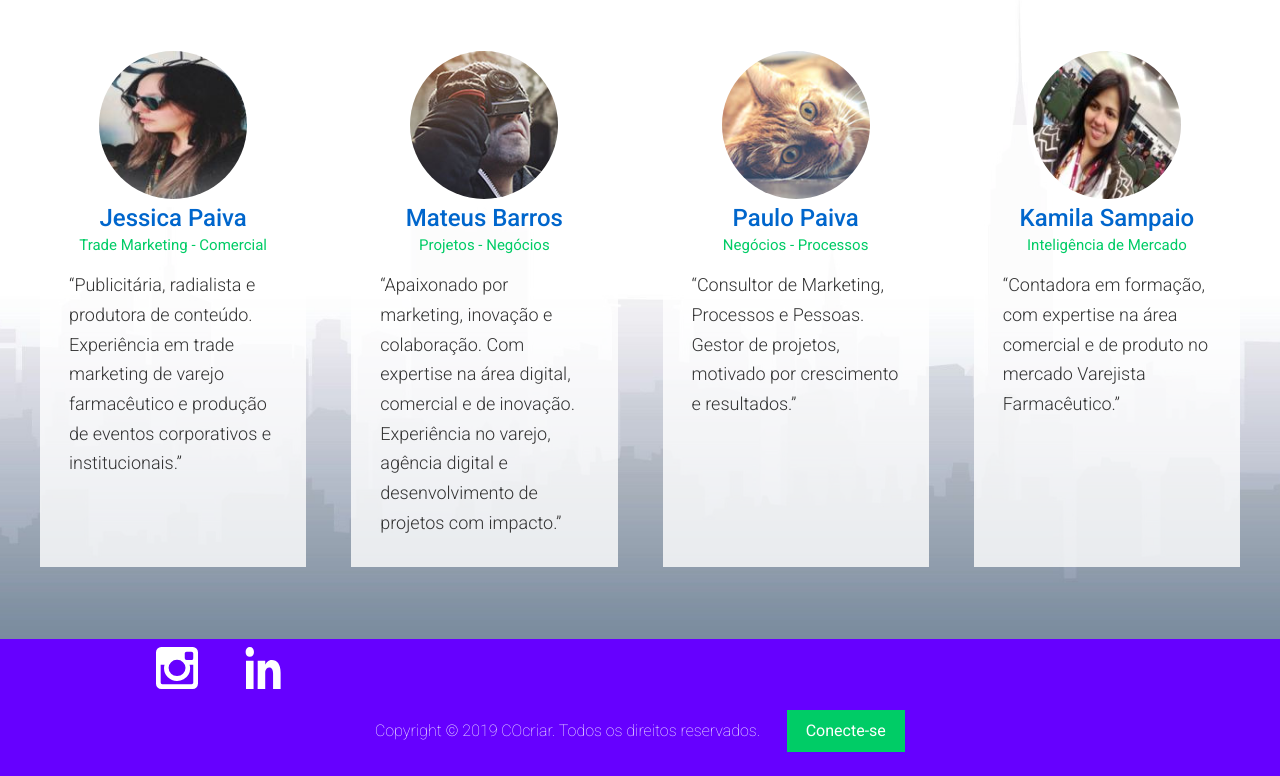
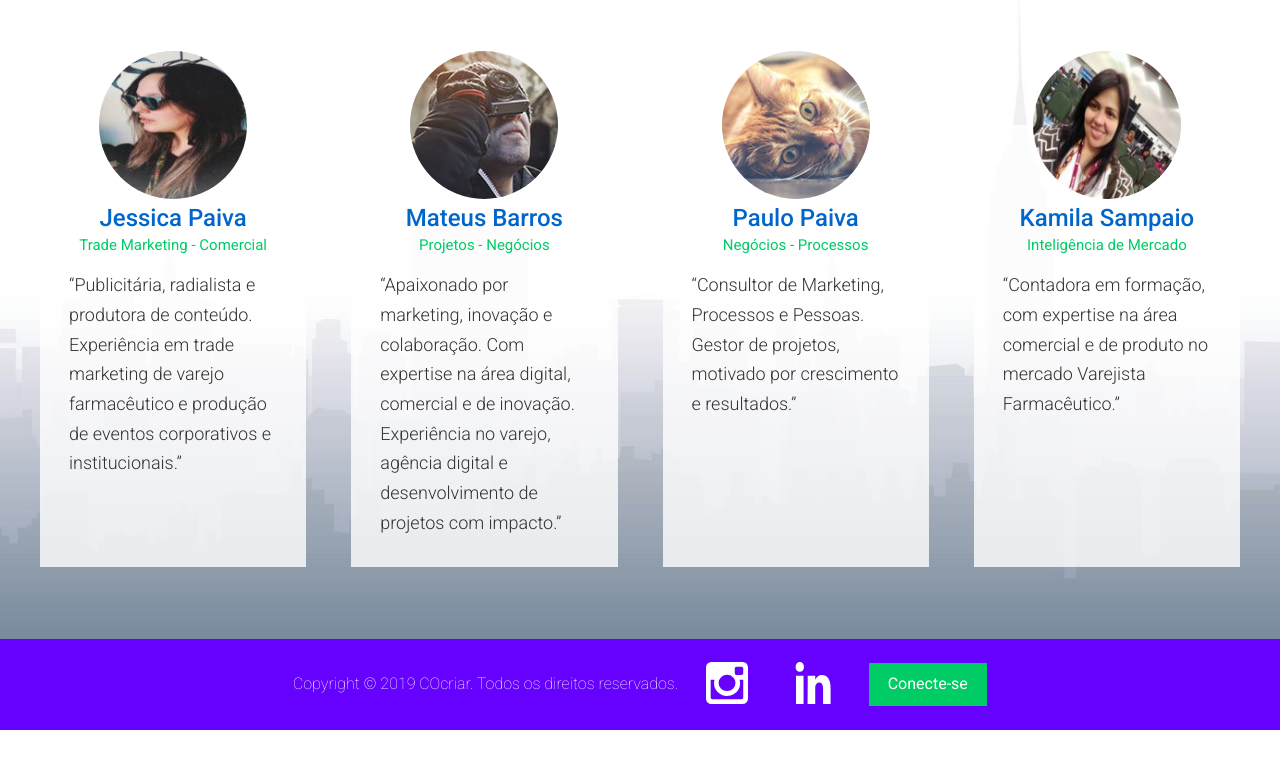
Before and after one commit to arthurbx/cocriar, a website: page app/index.html in a window 1280 px wide. Shown: the part 2177-2953 px from the top of the page. After the commit the page ends 2907 px from the top, so only its background shows below. Drawn offline with nearby package versions, Linux system fonts and the light colour scheme.

Commit message:
Rodapé finalizado

```diff
--- a/app/assets/styles/modules/_social-icons.css
+++ b/app/assets/styles/modules/_social-icons.css
@@ -2,11 +2,11 @@
   &__icon {
     background-color: $mainBlue;
     display: inline-block;
-    margin: 0 5px 5px 5px;
+    margin: 0 0 0 0;
     width: 23%;
-    height: 42px;
+    height: 12px;
     position: relative;
-    left: -35%;
+    left: -1.2%;
 
     @mixin atSmall {
       width: 72px;
--- a/app/index.html
+++ b/app/index.html
@@ -172,9 +172,7 @@
 
   <footer class="site-footer">
     <div class="wrapper">
-      <a href="https://www.instagram.com/cocriar.go/" target="_blank" class="social-icons__icon"><span class="icon icon--instagram"></span></a>
-      <a href="#" class="social-icons__icon"><span class="icon icon--youtube"></span></a>
-      <p><span class="site-footer__text">Copyright &copy; 2019 COcriar. Todos os direitos reservados.</span> <a href="#" class="btn btn--orange open-modal">Conecte-se</a></p>
+      <p><span class="site-footer__text">Copyright &copy; 2019 COcriar. Todos os direitos reservados.</span><a href="https://www.instagram.com/cocriar.go/" target="_blank" class="social-icons__icon"><span class="icon icon--instagram"></span></a> <a href="#" class="social-icons__icon"><span class="icon icon--youtube"></span></a><a href="#" class="btn btn--orange open-modal">Conecte-se</a></p>
          <div class="social-icons">
 
     </div>
--- a/app/temp/styles/styles.css
+++ b/app/temp/styles/styles.css
@@ -828,11 +828,11 @@ Instead edit gulp/templates/sprite */.icon {
 }.social-icons__icon {
   background-color: #6600ff;
   display: inline-block;
-  margin: 0 5px 5px 5px;
+  margin: 0 0 0 0;
   width: 23%;
-  height: 42px;
+  height: 12px;
   position: relative;
-  left: -35%;
+  left: -1.2%;
 }@media (min-width: 530px){.social-icons__icon{
     width: 72px;
     margin: 0 5px;
```
